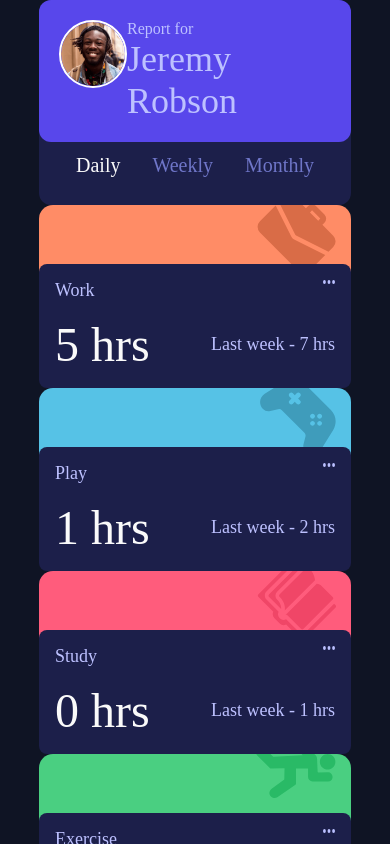
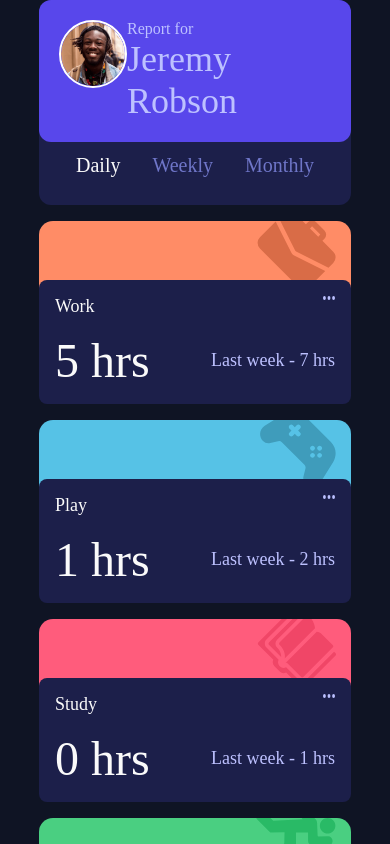
Before and after one commit to BasharKhdr1992/time-tracking-dashboard, a React (Create React App) app: page / in a window 390 px wide. Shown: the top 844 px of the page. Built offline with nearby package versions, Linux system fonts and the light colour scheme.

Commit message:
changing the activities titles

```diff
--- a/src/components/Activity.css
+++ b/src/components/Activity.css
@@ -27,7 +27,8 @@
 
 .title-row .title {
   font-size: 18px;
-  color: hsl(236, 100%, 87%);
+  font-weight: 500;
+  color: hsl(0, 0%, 98%);
 }
 
 .title-row .ellipsis {
@@ -50,6 +51,7 @@
   .activity {
     margin-left: 0;
     width: 100%;
+    margin-bottom: 1em;
   }
 
   .previous {
--- a/src/components/TimeDashboard.css
+++ b/src/components/TimeDashboard.css
@@ -55,6 +55,7 @@
     min-height: auto;
     width: 100%;
     padding-bottom: 1em;
+    margin-bottom: 1em;
   }
 
   .personal-details {
```
